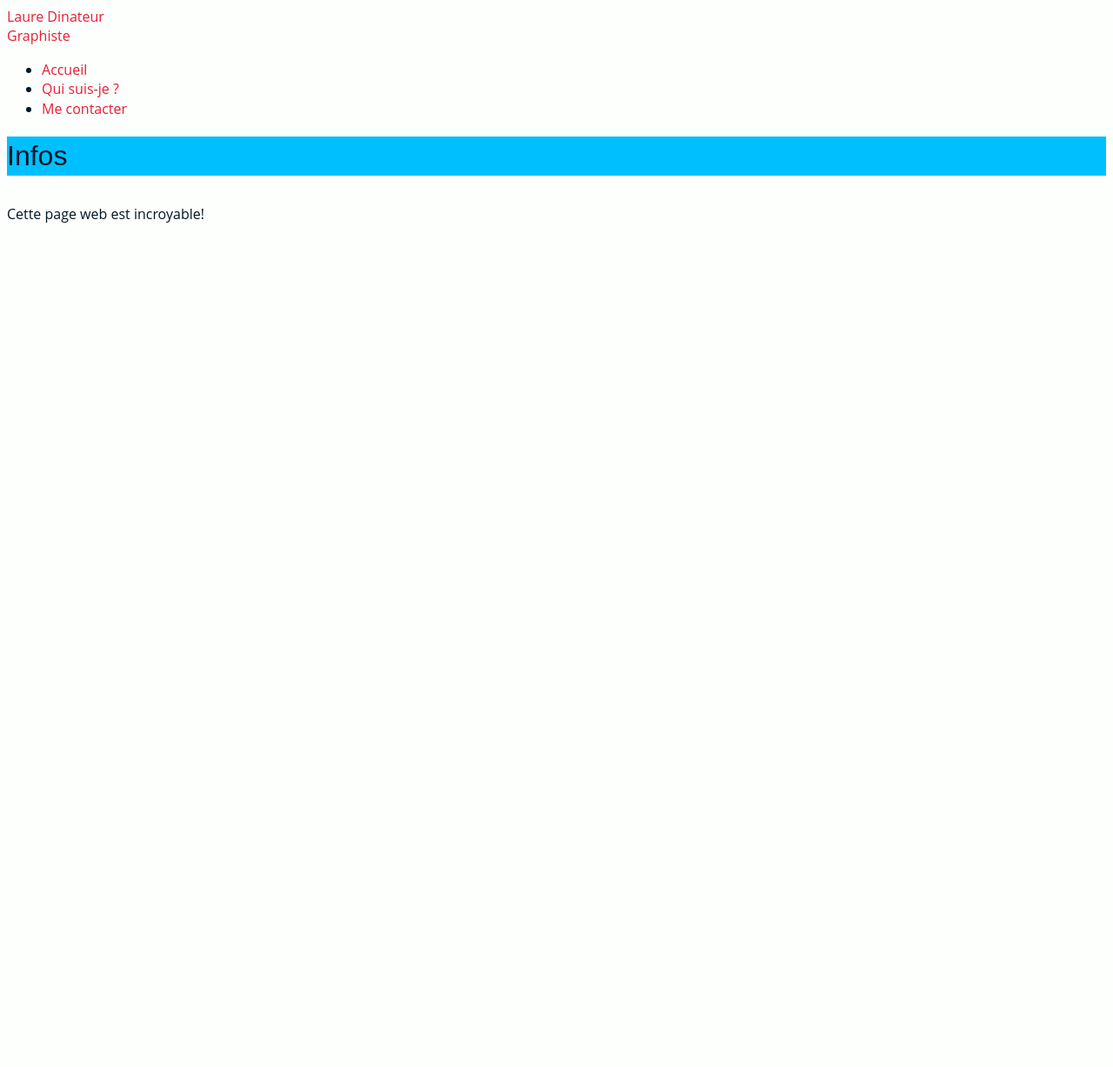
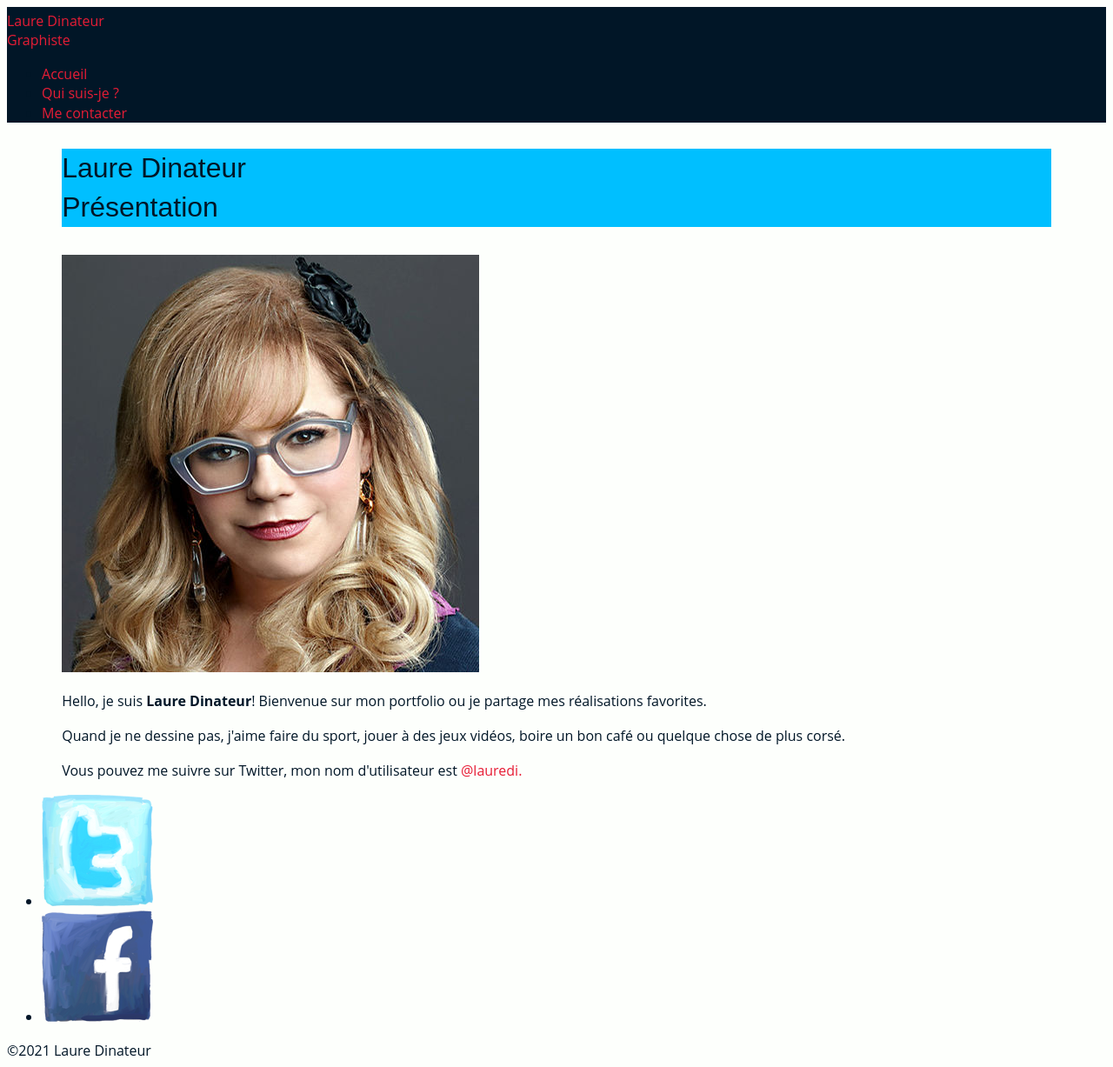
Before and after one commit to divtec-cejef/293-laure-dinateur-fan2Messi-Ryan-10, a plain HTML site: page information.html in a window 1280 px wide. Shown: the whole page at 87% size. Before the commit the page ends 800 px from the top, so only its background shows below. Drawn offline with Linux system fonts and the light colour scheme; a web font is replaced by a local one.

Commit message:
Ajout de l'image Laure Dinateur

```diff
--- a/css/main.css
+++ b/css/main.css
@@ -92,10 +92,11 @@ a {
 /***************************************
             ENTÊTE DE PAGE
 ****************************************/
-
-
-
-
+header {
+    background-color: #011627;
+    padding: 5px 0 0 0;
+    margin: 0 0 30px 0;
+}
 /***************************************
               PAGE ACCUEIL
 ****************************************/
@@ -113,6 +114,10 @@ a {
 /***************************************
            PAGE INFORMATIONS
 ****************************************/
+main{
+    margin: 0 5%;
+}
+
 .page-infos h1 {
     background: deepskyblue;
 }
--- a/information.html
+++ b/information.html
@@ -27,9 +27,39 @@
         </ul>
     </nav>
 </header>
-<!-- Titre principal (unique) de la page -->
-<h1>Infos</h1>
-<!-- Un paragraphe -->
-<p>Cette page web est incroyable!</p>
+<main>
+    <!-- Titre principal (unique) de la page -->
+    <h1>Laure Dinateur<br>Présentation</h1>
+
+    <img src="_sources/images/laure-dinateur-graphiste.jpg">
+
+    <!-- Un paragraphe -->
+    <p>Hello, je suis <strong>Laure Dinateur</strong>!
+        Bienvenue sur mon portfolio
+        ou je partage mes réalisations favorites.</p>
+
+    <p>Quand je ne dessine pas, j'aime faire du sport, jouer à des jeux vidéos,
+        boire un bon café ou quelque chose de plus corsé.</p>
+
+    <p>Vous pouvez me suivre sur Twitter,
+        mon nom d'utilisateur est <a href="https://twitter.com/lauredi">@lauredi.</a></p>
+</main>
+<footer>
+    <nav>
+        <ul>
+            <li>
+                <a href="https://twitter.com/lauredi">
+                    <img src="_sources/images/twitter-draw.png" alt="Twitter">
+                </a>
+            </li>
+            <li>
+                <a href="https://www.facebook.com/laure.dinateur">
+                    <img src="_sources/images/facebook-draw.png" alt="Facebook">
+                </a>
+            </li>
+        </ul>
+        <div>©2021 Laure Dinateur</div>
+    </nav>
+</footer>
 </body>
 </html>
```
Also changed, not shown: contact.html (+0 -14 lines).
